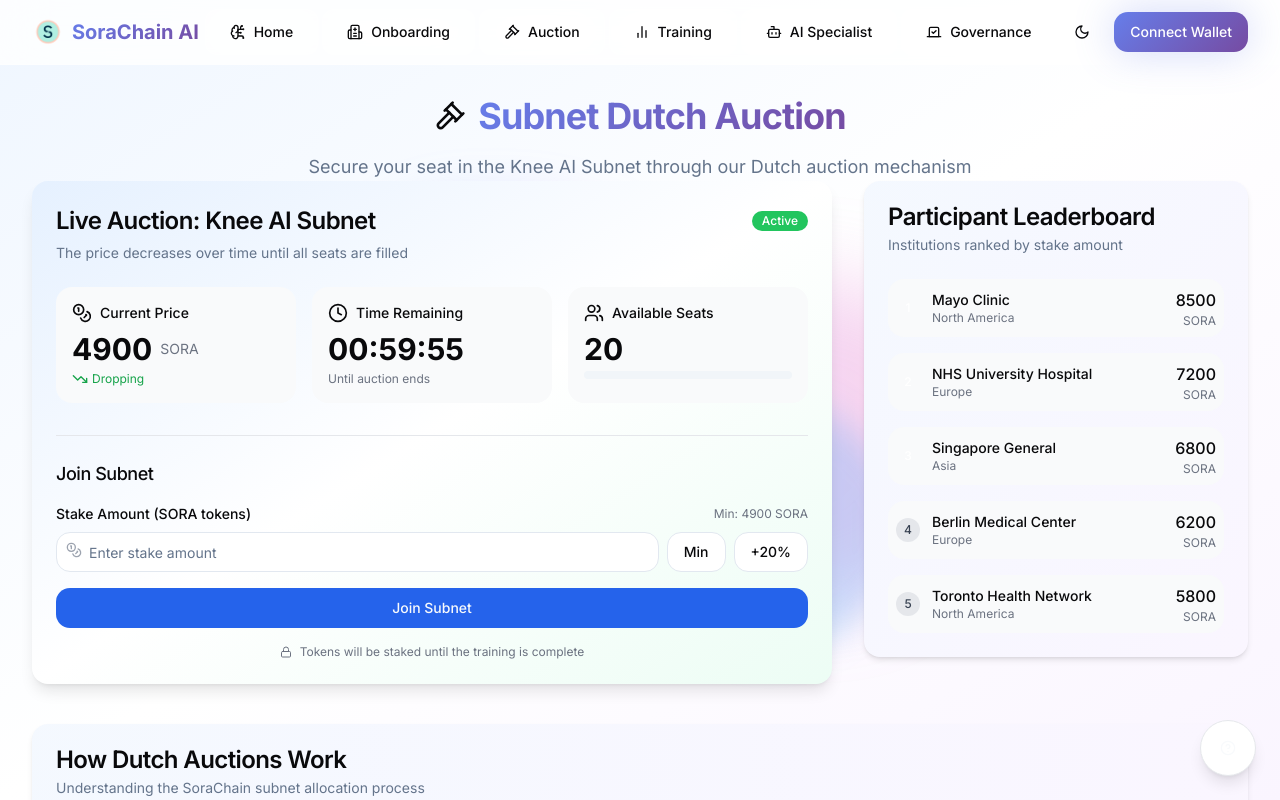
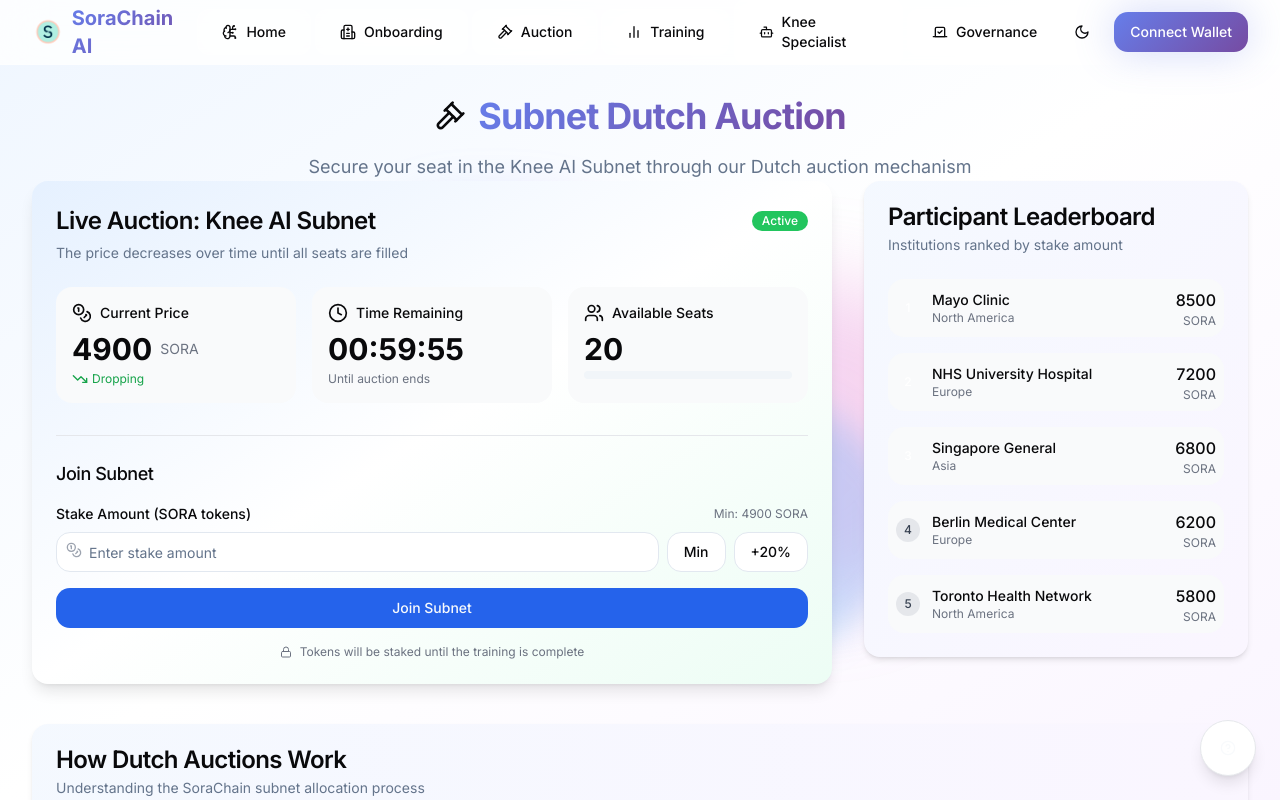
Before and after one commit to SoraChain-AI/Healthcare-ortho, a React (Vite) app: page /auction in a window 1280 px wide. Shown: the top 800 px of the page. Built offline with nearby package versions, Linux system fonts and the light colour scheme.

Commit message:
Update page title
The AI updated the title in `src/pages/Inference.tsx` to "Knee Specialist".

```diff
--- a/src/components/layout/Navbar.tsx
+++ b/src/components/layout/Navbar.tsx
@@ -25,7 +25,7 @@ const Navbar = () => {
     { to: "/onboarding", label: "Onboarding", icon: <Hospital className="h-4 w-4" /> },
     { to: "/auction", label: "Auction", icon: <Gavel className="h-4 w-4" /> },
     { to: "/training", label: "Training", icon: <BarChart2 className="h-4 w-4" /> },
-    { to: "/inference", label: "AI Specialist", icon: <Bot className="h-4 w-4" /> },
+    { to: "/inference", label: "Knee Specialist", icon: <Bot className="h-4 w-4" /> },
     { to: "/governance", label: "Governance", icon: <Vote className="h-4 w-4" /> },
   ];
 
```
